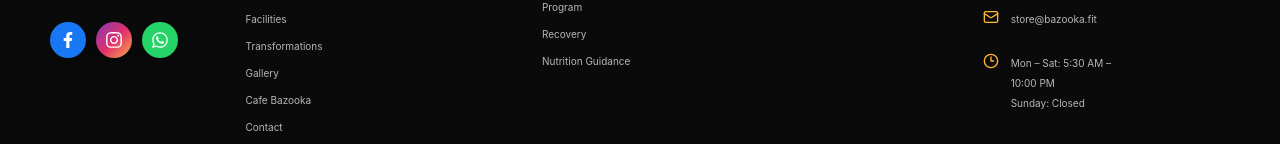
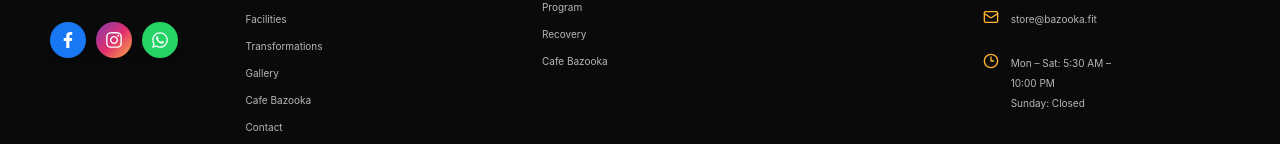
Before and after one commit to Shahzadkhanks19/bazooka-fitness, a Next.js app: page / in a window 1280 px wide. Shown: the part 4611-4755 px from the top of the page. Built offline with nearby package versions, Linux system fonts and the light colour scheme.

Commit message:
Align footer program links

```diff
--- a/components/layout/site-footer.tsx
+++ b/components/layout/site-footer.tsx
@@ -7,7 +7,7 @@ const shell = "mx-auto w-[min(calc(100%-32px),1180px)] sm:w-[min(calc(100%-40px)
 const footerCols = [
   { title: "Explore", links: [["Home", "/"], ["About Us", "/about"], ["Memberships", "/memberships"], ["Programs", "/programs"], ["Trainers", "/trainers"], ["Facilities", "/facilities"], ["Transformations", "/transformations"], ["Gallery", "/gallery"], ["Cafe Bazooka", "/cafe-bazooka"], ["Contact", "/contact"]] },
   { title: "Membership", links: [["Plans & Pricing", "/memberships"], ["Book Free Trial", "/book-free-trial"], ["Personal Training", "/programs/personal-training"], ["Meet Our Trainers", "/trainers"]] },
-  { title: "Programs", links: [["Strength Training", "/programs/strength-training"], ["Personal Training", "/programs/personal-training"], ["Functional Training", "/programs/functional-training"], ["Cardio & Endurance", "/programs/cardio-endurance"], ["Transformation Program", "/programs/transformation-program"], ["Recovery", "/programs/recovery-wellness"], ["Nutrition Guidance", "/cafe-bazooka"]] },
+  { title: "Programs", links: [["Strength Training", "/programs/strength-training"], ["Personal Training", "/programs/personal-training"], ["Functional Training", "/programs/functional-training"], ["Cardio & Endurance", "/programs/cardio-endurance"], ["Transformation Program", "/programs/transformation-program"], ["Recovery", "/programs/recovery-wellness"], ["Cafe Bazooka", "/cafe-bazooka"]] },
   { title: "Help", links: [["FAQ", "/faq"], ["Contact Us", "/contact"], ["Membership Terms", "/membership-terms"], ["Cancellation Policy", "/cancellation-policy"], ["Refund Policy", "/refund-policy"]] },
   { title: "Legal", links: [["Privacy Policy", "/privacy-policy"], ["Terms & Conditions", "/terms-and-conditions"], ["Cookie Policy", "/cookie-policy"], ["Disclaimer", "/disclaimer"]] },
 ] as const;
```
